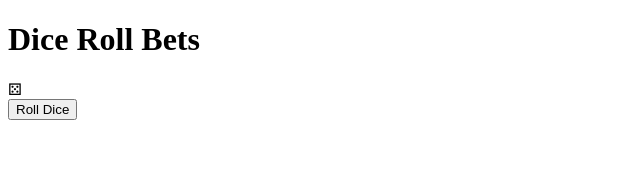
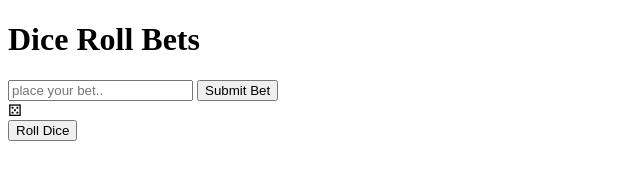
Before and after one commit to dantevlee/dice-roll-game, a plain HTML site: page index.html in a window 1280 px wide. Shown: the whole page, without its empty margins (0-640 px from the left). Drawn offline with Linux system fonts and the light colour scheme.

Commit message:
added html

```diff
--- a/index.html
+++ b/index.html
@@ -3,14 +3,19 @@
 <head>
   <meta charset='utf-8'>
   <meta http-equiv='X-UA-Compatible' content='IE=edge'>
-  <title>Page Title</title>
+  <title>Place Your Bets!</title>
   <meta name='viewport' content='width=device-width, initial-scale=1'>
   <link rel='stylesheet' type='text/css' media='screen' href='style.css'>
 </head>
 <body>
   <h1>Dice Roll Bets</h1>
+  <form>
+    <input placeholder="place your bet.." type="text"/>
+    <button type="submit">Submit Bet</button>
+  </form>
   <div class="dice" id="dice">&#9860;</div>
   <button id="roll-button">Roll Dice</button>
+  <ul class="result"></ul>
   <script src='script.js'></script>
 </body>
 </html>
```
